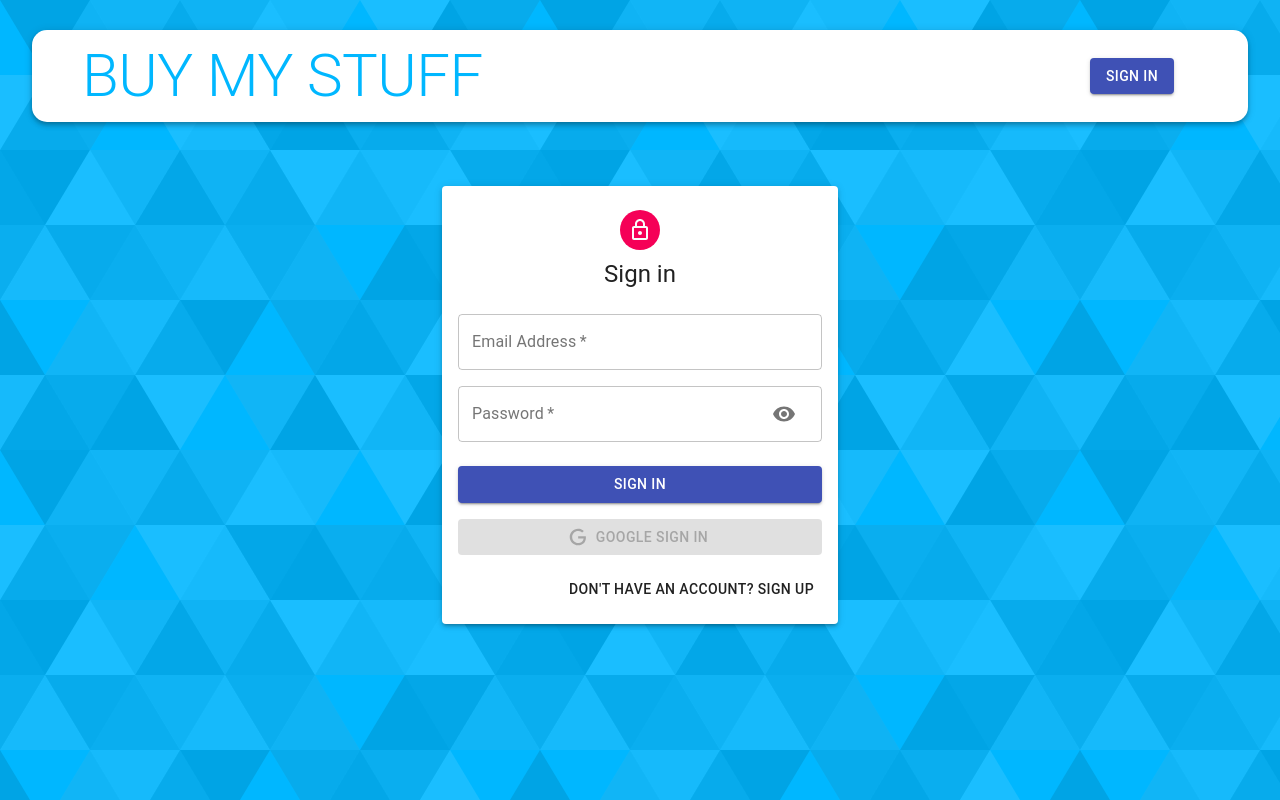
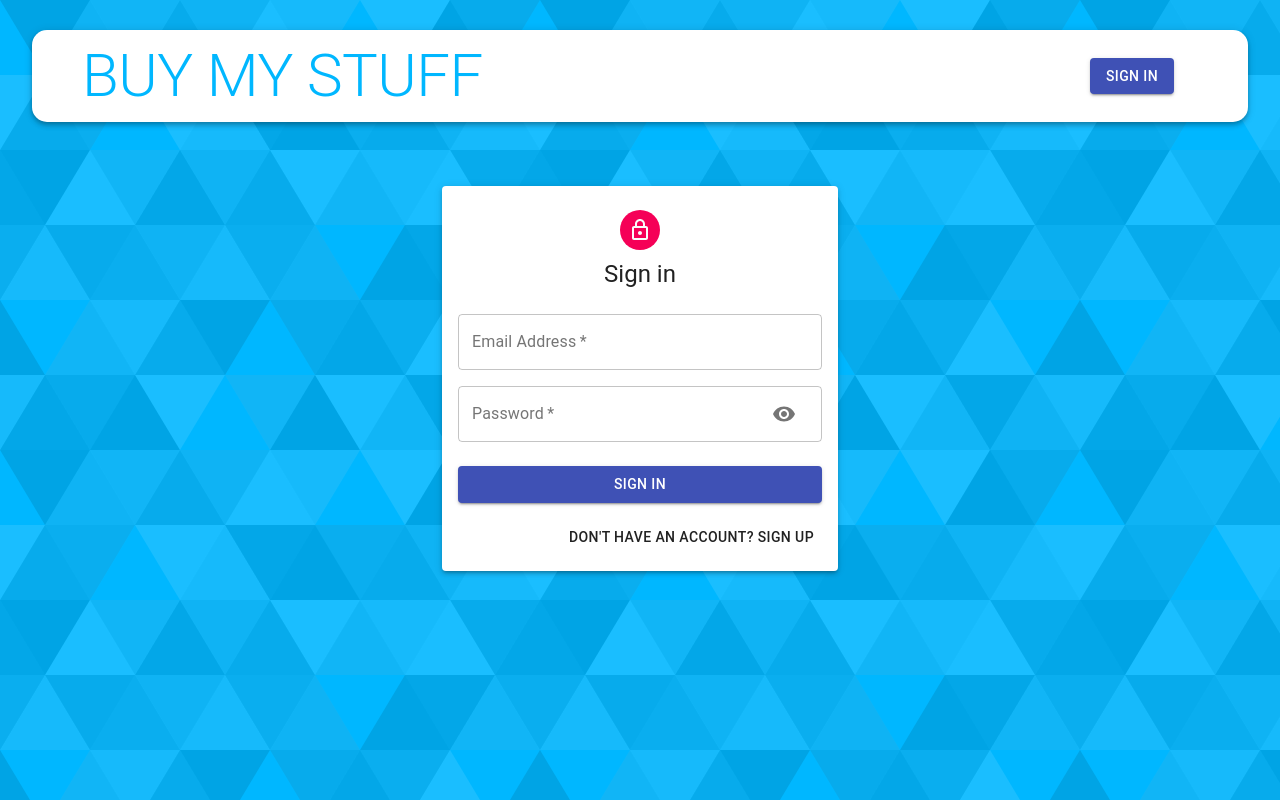
Before and after one commit to lucawic/post4sale, a React (Create React App) app in the folder client/: page /auth in a window 1280 px wide. Built offline with nearby package versions, Linux system fonts and the light colour scheme.

Commit message:
Removed google auth

```diff
--- a/client/src/components/Auth/Auth.js
+++ b/client/src/components/Auth/Auth.js
@@ -2,12 +2,12 @@ import React, { useState } from 'react';
 import { useDispatch } from 'react-redux';
 import { Avatar, Button, Paper, Grid, Typography, Container } from '@material-ui/core';
 import { useHistory } from 'react-router-dom';
-import { GoogleLogin } from 'react-google-login';
+// import { GoogleLogin } from 'react-google-login';
 import LockOutlinedIcon from '@material-ui/icons/LockOutlined';
 
-import Icon from './icon';
+// import Icon from './icon';
 import { signin, signup } from '../../actions/auth';
-import { AUTH } from '../../constants/actionTypes';
+// import { AUTH } from '../../constants/actionTypes';
 import useStyles from './styles';
 import Input from './Input';
 
@@ -39,20 +39,20 @@ const SignUp = () => {
     }
   };
 
-  const googleSuccess = async (res) => {
-    const result = res?.profileObj;
-    const token = res?.tokenId;
+  // const googleSuccess = async (res) => {
+  //   const result = res?.profileObj;
+  //   const token = res?.tokenId;
 
-    try {
-      dispatch({ type: AUTH, data: { result, token } });
+  //   try {
+  //     dispatch({ type: AUTH, data: { result, token } });
 
-      history.push('/');
-    } catch (error) {
-      console.log(error);
-    }
-  };
+  //     history.push('/');
+  //   } catch (error) {
+  //     console.log(error);
+  //   }
+  // };
 
-  const googleError = () => alert('Google Sign In was unsuccessful. Try again later');
+  // const googleError = () => alert('Google Sign In was unsuccessful. Try again later');
 
   const handleChange = (e) => setForm({ ...form, [e.target.name]: e.target.value });
 
@@ -78,8 +78,8 @@ const SignUp = () => {
           <Button type="submit" fullWidth variant="contained" color="primary" className={classes.submit}>
             { isSignup ? 'Sign Up' : 'Sign In' }
           </Button>
-          <GoogleLogin
-            clientId="564033717568-e5p23rhvcs4i6kffgsbci1d64r8hp6fn.apps.googleusercontent.com"
+          {/* <GoogleLogin
+            clientId="419267755104-o6psnq2qo64homu6pjfai9ki3443cnu7.apps.googleusercontent.com"
             render={(renderProps) => (
               <Button className={classes.googleButton} color="primary" fullWidth onClick={renderProps.onClick} disabled={renderProps.disabled} startIcon={<Icon />} variant="contained">
                 Google Sign In
@@ -88,7 +88,7 @@ const SignUp = () => {
             onSuccess={googleSuccess}
             onFailure={googleError}
             cookiePolicy="single_host_origin"
-          />
+          /> */}
           <Grid container justify="flex-end">
             <Grid item>
               <Button onClick={switchMode}>
```
